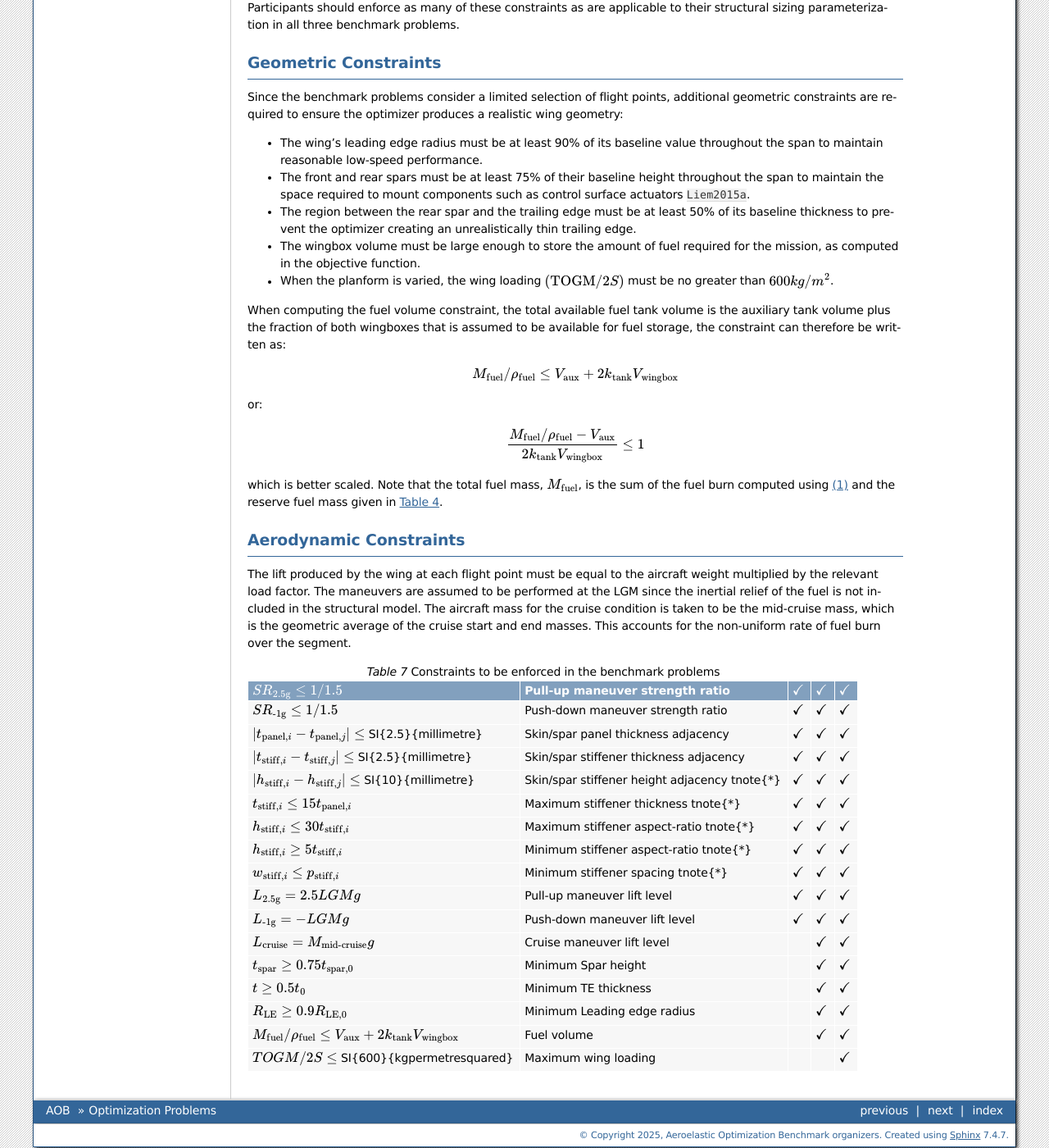
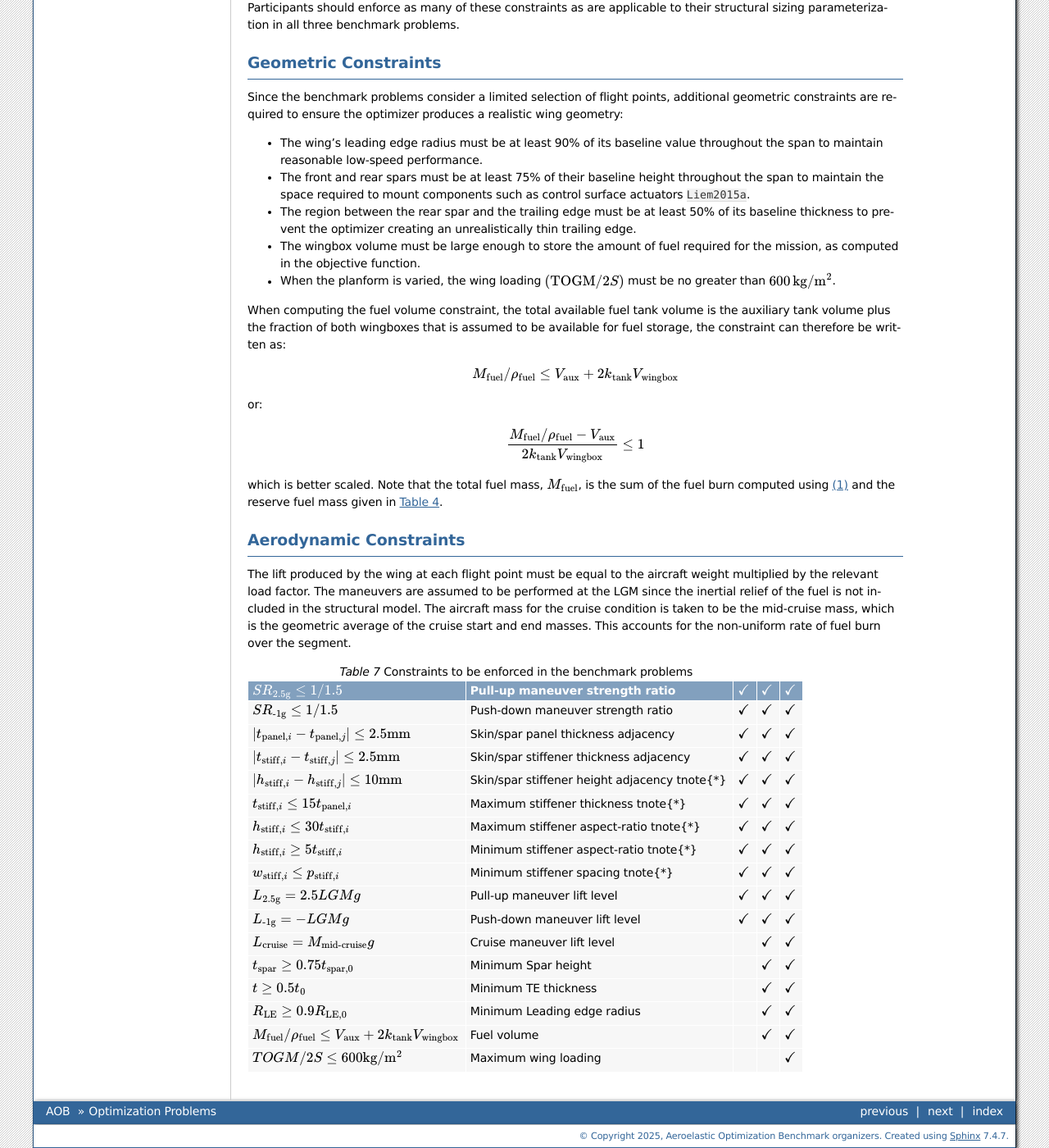
Before and after one commit to kejacobson/MDOAeroelasticBenchmark, a Sphinx documentation site: the page built from docs/source/opt_problem.rst, in a window 1280 px wide and 1400 px high, scrolled down 4410 px. Shown: the whole window at 82% size. Built offline with Sphinx 7.4.7, drawn with Linux system fonts in a browser that asks for light colours; cross-references to code outside the pages are shown as plain code; some of the changed text lies outside the part shown.

Commit message:
fixed units and added svg figure

```diff
--- a/docs/source/opt_problem.rst
+++ b/docs/source/opt_problem.rst
@@ -158,10 +158,10 @@ Structural Variables
 Due to the variety of structural modeling approaches we want to support in these benchmark problems, we do not prescribe a specific set of structural sizing variables.
 Instead we specify the following requirements for the parameterization of the wingbox:
 
-1. A stiffener pitch of :math:`150mm` should be used on all panels.
+1. A stiffener pitch of :math:`150\,\text{mm}` should be used on all panels.
 2. Each rib, and each skin and spar segment between a pair of ribs, should be treated as a separate panel with its own structural sizing variables, as shown in :numref:`figStructuralParameterisation`.
 3. The parameterization should allow the optimizer to vary the thickness of the panels.
-4. The parameterization should allow the optimizer to vary the thickness of stiffeners, and ideally their cross-section dimensions\footnote{If parameterizing the stiffener cross-section, we recommend participants link the flange width, :math:`W_\text{stiff}`, to the web height, :math:`h_\text{stiff}` (e.g keeping :math:`w_\text{stiff} = h_\text{stiff}`) rather than treating it as a separate variable.}.
+4. The parameterization should allow the optimizer to vary the thickness of stiffeners, and ideally their cross-section dimensions\footnote{If parameterizing the stiffener cross-section, we recommend participants link the flange width, :math:`W_\text{stiff}`, to the web height, :math:`h_\text{stiff}` (e.g keeping :math:`w_\text{stiff} = h_\text{stiff}`) rather than treating it as a separate variable.
 
 This structural parameterization should remain the same for all three optimization problems.
 
@@ -205,12 +205,12 @@ The primary structural constraints enforce that the wingbox has a safety factor
 How this is achieved is left free.
 
 Adjacency constraints are enforced to avoid abrupt changes in panel sizing.
-The change in panel and stiffener thicknesses between adjacent skin and spar panels is limited to :math:`2.5mm` and the change in stiffener height to :math:`10mm`. (By this we mean that the difference between variables on two adjacent skin panels, or two adjacent spar panels, are constrained, but not the difference between a spar panel and an adjacent skin panel.)
+The change in panel and stiffener thicknesses between adjacent skin and spar panels is limited to :math:`2.5\,\text{mm}` and the change in stiffener height to :math:`10\,\text{mm}`. (By this we mean that the difference between variables on two adjacent skin panels, or two adjacent spar panels, are constrained, but not the difference between a spar panel and an adjacent skin panel.)
 Some basic structural sizing rules suggested by :cite:t:`Kassapoglou2013` should be used on all panels:
 
-* The skin and stiffener thicknesses should be at least :math:`0.6mm`
-* The stiffener heights should be at least :math:`18mm`
-* The stiffener flange widths should be at least :math:`25.4mm`
+* The skin and stiffener thicknesses should be at least :math:`0.6\,\text{mm}`
+* The stiffener heights should be at least :math:`18\,\text{mm}`
+* The stiffener flange widths should be at least :math:`25.4\,\text{mm}`
 * The aspect-ratio of the stiffener web (:math:`h_\text{stiff}/t_\text{stiff}`) should be between 5 and 30.
 * The thickness of the stiffener flanges on a panel should be no more than 15 times the panel thickness.
 * The stiffener flange width should be less than the stiffener pitch to avoid overlapping flanges.
@@ -226,7 +226,7 @@ Since the benchmark problems consider a limited selection of flight points, addi
 * The front and rear spars must be at least 75% of their baseline height throughout the span to maintain the space required to mount components such as control surface actuators :cite:p:`Liem2015a`.
 * The region between the rear spar and the trailing edge must be at least 50% of its baseline thickness to prevent the optimizer creating an unrealistically thin trailing edge.
 * The wingbox volume must be large enough to store the amount of fuel required for the mission, as computed in the objective function.
-* When the planform is varied, the wing loading :math:`\left(\text{TOGM}/2S\right)` must be no greater than :math:`600kg / m^2`.
+* When the planform is varied, the wing loading :math:`\left(\text{TOGM}/2S\right)` must be no greater than :math:`600\,\text{kg} / \text{m}^2`.
 
 When computing the fuel volume constraint, the total available fuel tank volume is the auxiliary tank volume plus the fraction of both wingboxes that is assumed to be available for fuel storage, the constraint can therefore be written as:
 
@@ -261,11 +261,11 @@ This accounts for the non-uniform rate of fuel burn over the segment.
    +============================================================================================+================================================+=====================+=====================+=====================+
    | :math:`SR_\text{-1g} \leq 1 / 1.5`                                                         | Push-down maneuver strength ratio              | :math:`\checkmark`  | :math:`\checkmark`  | :math:`\checkmark`  |
    +--------------------------------------------------------------------------------------------+------------------------------------------------+---------------------+---------------------+---------------------+
-   | :math:`\left|t_{\text{panel},i} - t_{\text{panel},j}\right| \leq` \SI{2.5}{\milli\metre}   | Skin/spar panel thickness adjacency            | :math:`\checkmark`  | :math:`\checkmark`  | :math:`\checkmark`  |
+   | :math:`\left|t_{\text{panel},i} - t_{\text{panel},j}\right| \leq 2.5 \text{mm}`            | Skin/spar panel thickness adjacency            | :math:`\checkmark`  | :math:`\checkmark`  | :math:`\checkmark`  |
    +--------------------------------------------------------------------------------------------+------------------------------------------------+---------------------+---------------------+---------------------+
-   | :math:`\left|t_{\text{stiff},i} - t_{\text{stiff},j}\right| \leq` \SI{2.5}{\milli\metre}   | Skin/spar stiffener thickness adjacency        | :math:`\checkmark`  | :math:`\checkmark`  | :math:`\checkmark`  |
+   | :math:`\left|t_{\text{stiff},i} - t_{\text{stiff},j}\right| \leq 2.5 \text{mm}`            | Skin/spar stiffener thickness adjacency        | :math:`\checkmark`  | :math:`\checkmark`  | :math:`\checkmark`  |
    +--------------------------------------------------------------------------------------------+------------------------------------------------+---------------------+---------------------+---------------------+
-   | :math:`\left|h_{\text{stiff},i} - h_{\text{stiff},j}\right| \leq` \SI{10}{\milli\metre}    | Skin/spar stiffener height adjacency \tnote{*} | :math:`\checkmark`  | :math:`\checkmark`  | :math:`\checkmark`  |
+   | :math:`\left|h_{\text{stiff},i} - h_{\text{stiff},j}\right| \leq 10 \text{mm}`             | Skin/spar stiffener height adjacency \tnote{*} | :math:`\checkmark`  | :math:`\checkmark`  | :math:`\checkmark`  |
    +--------------------------------------------------------------------------------------------+------------------------------------------------+---------------------+---------------------+---------------------+
    | :math:`t_{\text{stiff},i} \leq 15 t_{\text{panel},i}`                                      | Maximum stiffener thickness \tnote{*}          | :math:`\checkmark`  | :math:`\checkmark`  | :math:`\checkmark`  |
    +--------------------------------------------------------------------------------------------+------------------------------------------------+---------------------+---------------------+---------------------+
@@ -289,5 +289,5 @@ This accounts for the non-uniform rate of fuel burn over the segment.
    +--------------------------------------------------------------------------------------------+------------------------------------------------+---------------------+---------------------+---------------------+
    | :math:`M_\text{fuel}/\rho_\text{fuel} \leq V_\text{aux} + 2k_\text{tank} V_\text{wingbox}` | Fuel volume                                    |                     | :math:`\checkmark`  | :math:`\checkmark`  |
    +--------------------------------------------------------------------------------------------+------------------------------------------------+---------------------+---------------------+---------------------+
-   | :math:`TOGM / 2S \leq` \SI{600}{\kg\per\metre\squared}                                     | Maximum wing loading                           |                     |                     | :math:`\checkmark`  |
+   | :math:`TOGM / 2S \leq 600 \text{kg}/\text{m}^{2}`                                          | Maximum wing loading                           |                     |                     | :math:`\checkmark`  |
    +--------------------------------------------------------------------------------------------+------------------------------------------------+---------------------+---------------------+---------------------+
```
Also changed, not shown: docs/source/model.rst (+7 -7 lines).
